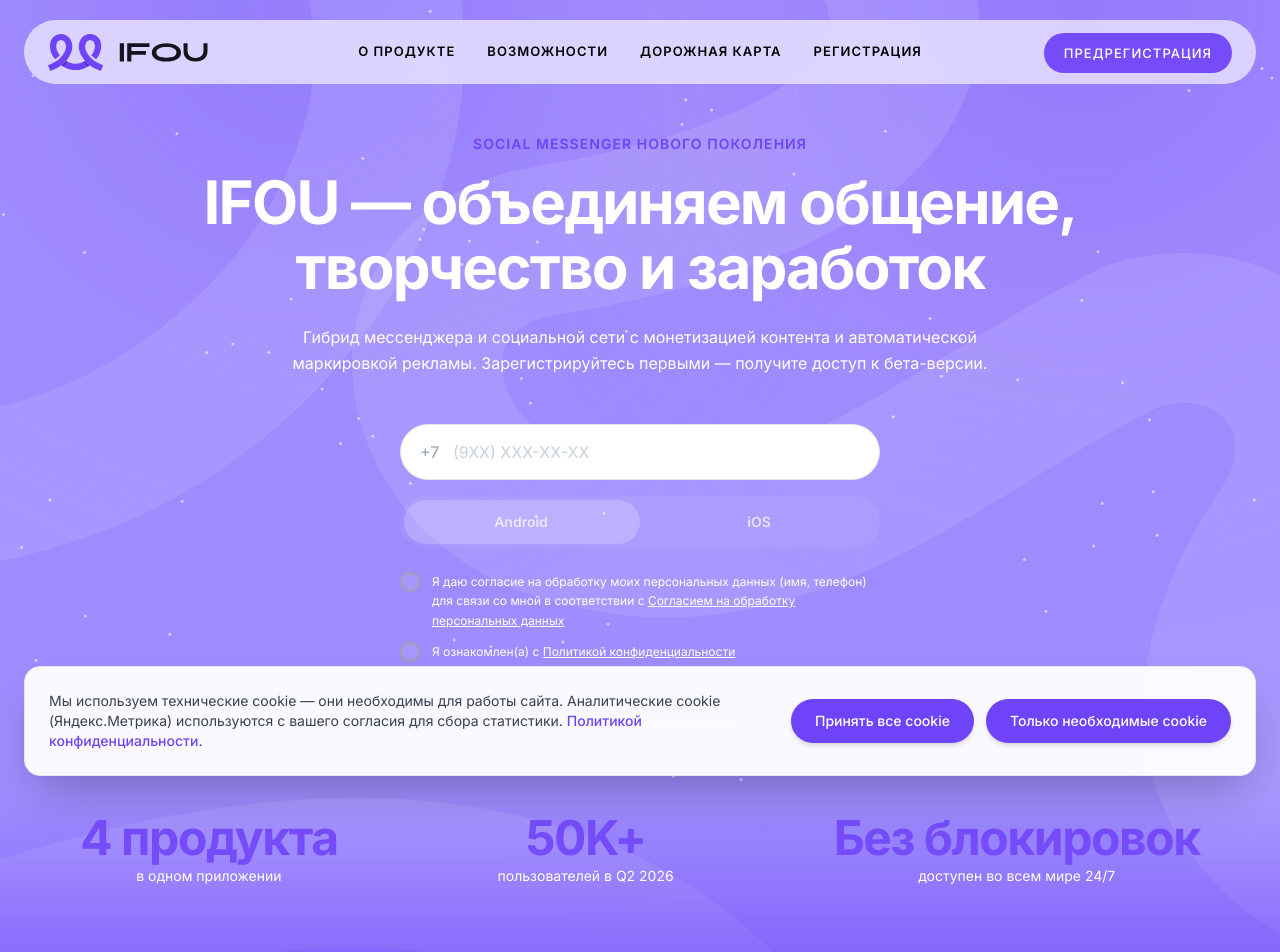
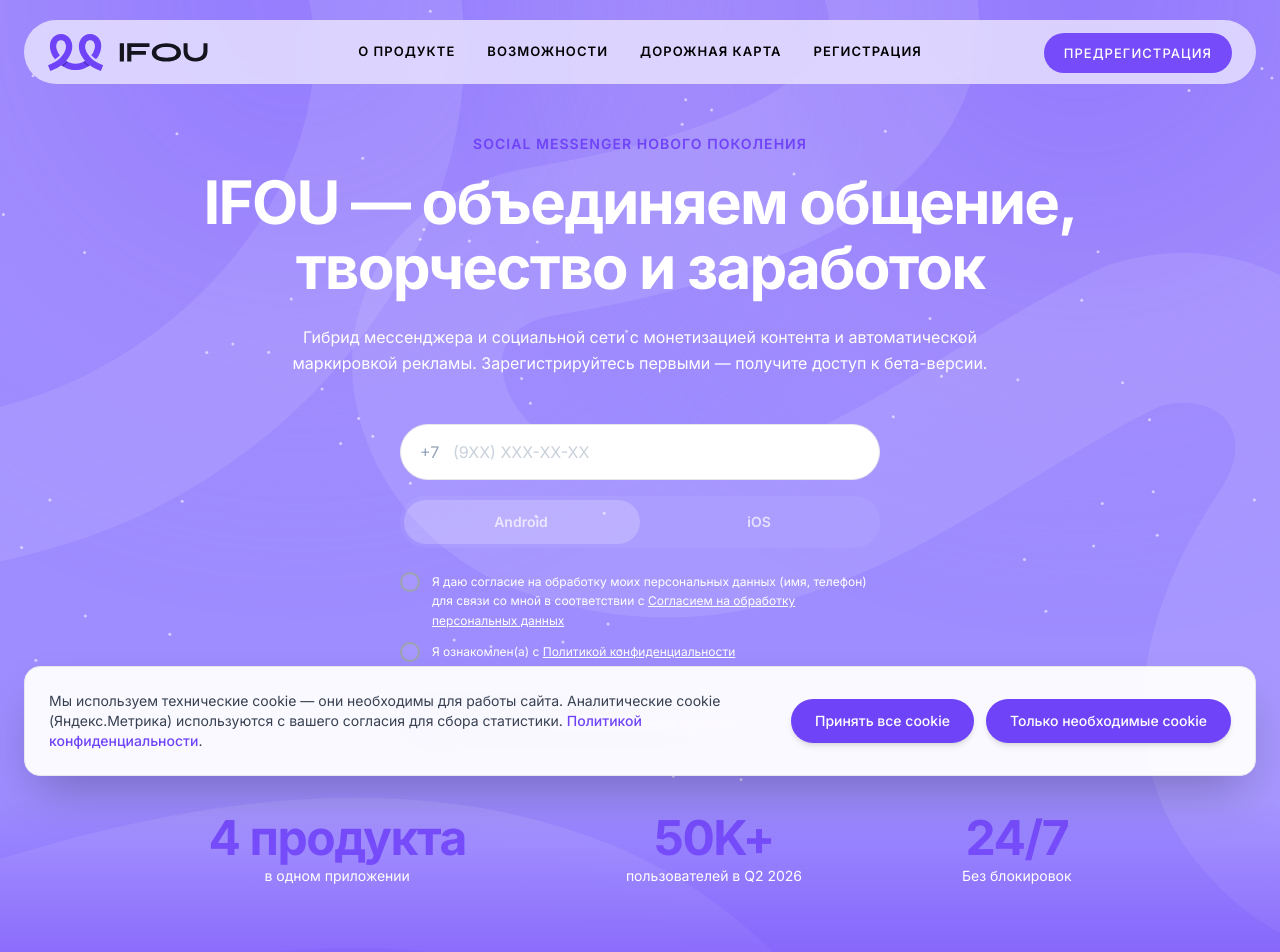
Before and after one commit to VlasovDevCore/ifou_call, a React (Vite) app: page / in a window 1280 px wide. Shown: the top 952 px of the page. Built offline with nearby package versions, Linux system fonts and the light colour scheme.

Commit message:
red Text

```diff
--- a/src/sections/FinalCTA.tsx
+++ b/src/sections/FinalCTA.tsx
@@ -90,7 +90,7 @@
 
 const trustItems = [
   { icon: RocketIcon, label: 'Быстрый запуск' },
-  { icon: CircleSlashIcon, label: 'Закрыто' },
+  { icon: CircleSlashIcon, label: 'Не заблокируют в РФ' },
   { icon: LockIcon, label: 'Есть шифрование' },
 ];
 
--- a/src/sections/Hero.tsx
+++ b/src/sections/Hero.tsx
@@ -273,7 +273,7 @@
                 verticalAlign: 'middle',
               }}
             >
-              Без блокировок
+              24/7
             </div>
             <div
               className="mt-1 text-[12px] md:text-[14px] leading-[18px] md:leading-[20px] text-[white]"
@@ -283,7 +283,7 @@
                 verticalAlign: 'middle',
               }}
             >
-              доступен во всем мире 24/7
+              Без блокировок
             </div>
           </div>
         </div>
```
